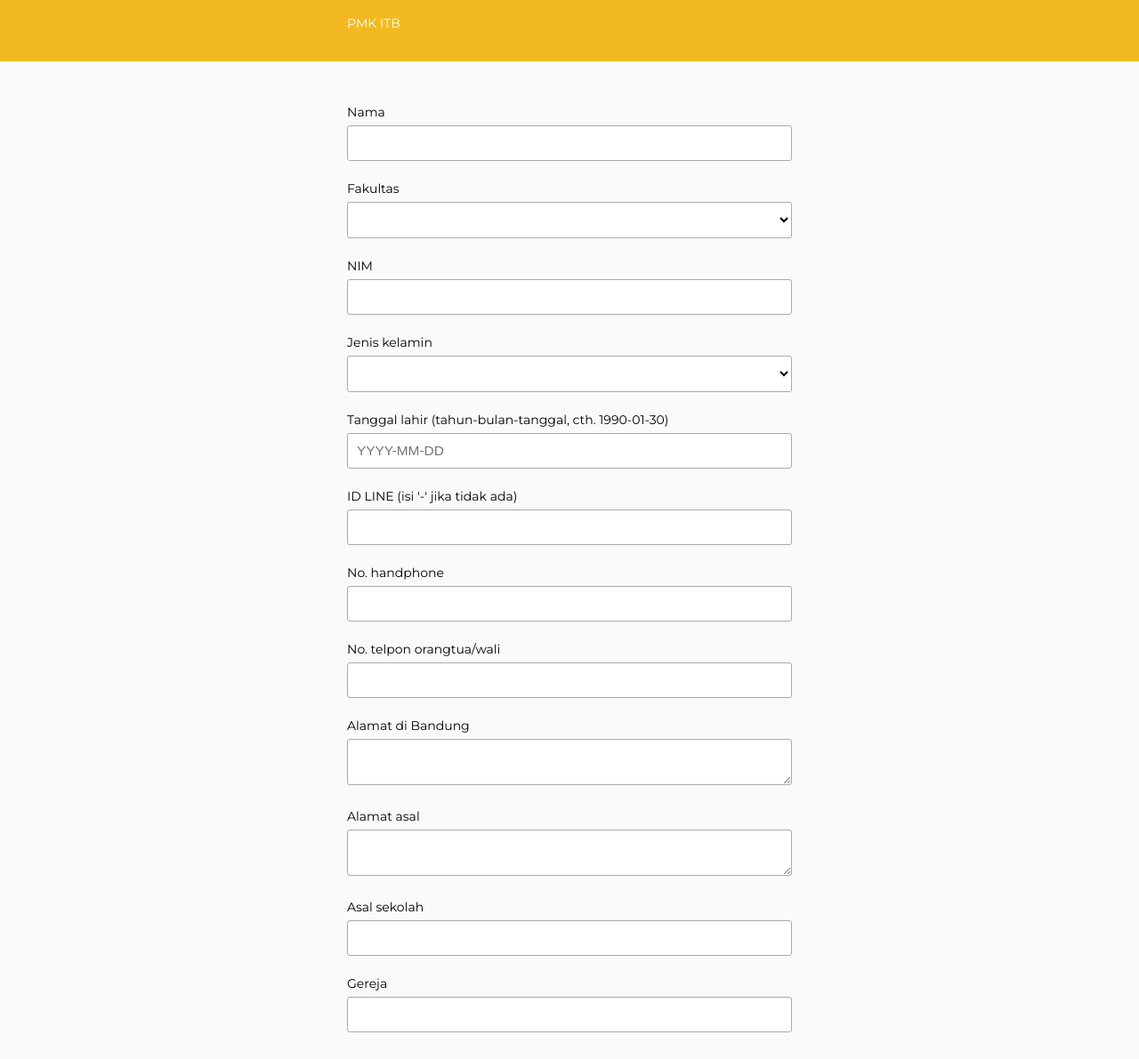
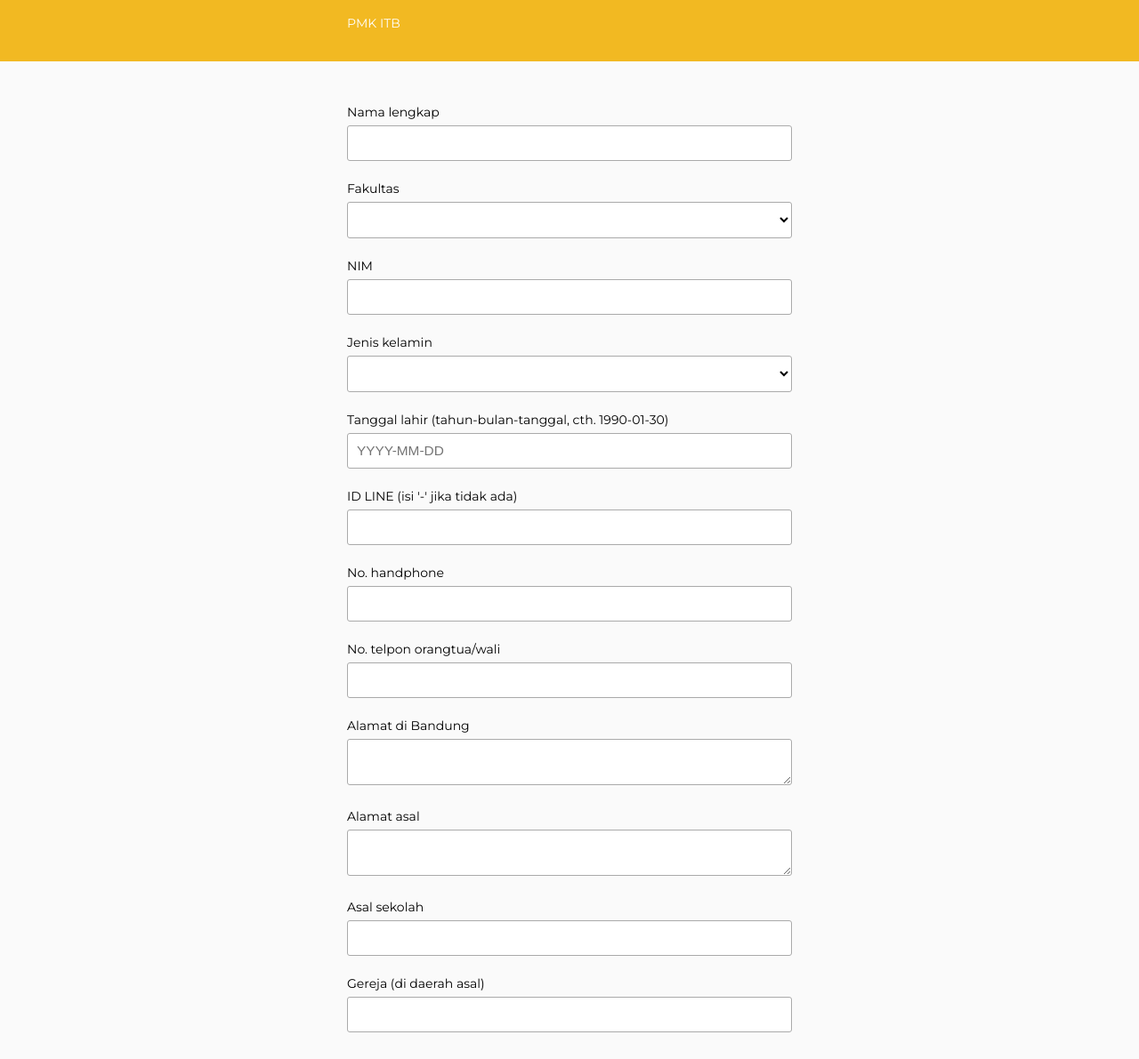
Before and after one commit to ironlota/pmkdata-student-input, a plain HTML site: page index.html in a window 1280 px wide. Shown: the part 109-1300 px from the top of the page at 89% size. Drawn offline with Linux system fonts and the light colour scheme; a web font is replaced by a local one.

Commit message:
Clarified full name and church descriptions

```diff
--- a/index.html
+++ b/index.html
@@ -150,7 +150,7 @@
       <input name="year" type="hidden" value="2017">
 
       <div class="form-field">
-        <label for="name">Nama</label>
+        <label for="name">Nama lengkap</label>
         <input name="name" type="text" required>
       </div>
 
@@ -223,7 +223,7 @@
       </div>
 
       <div class="form-field">
-        <label for="church">Gereja</label>
+        <label for="church">Gereja (di daerah asal)</label>
         <input name="church" type="text" required>
       </div>
 
```
